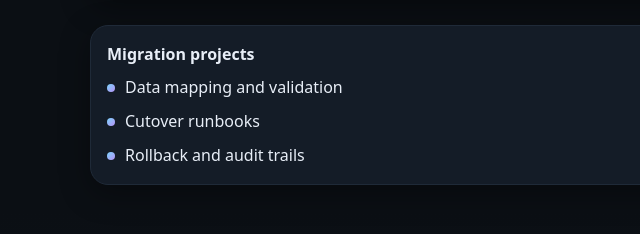
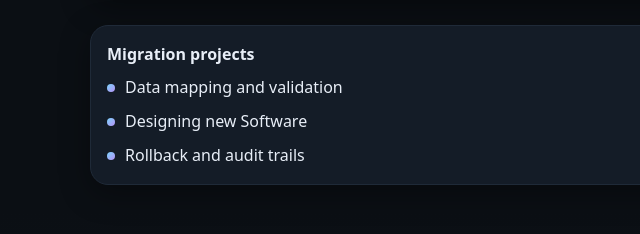
Before and after one commit to JoelTheProgrammer/Portfolio, a plain HTML site: page index.html in a window 1280 px wide. Shown: the part 910-1144 px from the top of the page, 0-640 px from the left. Drawn offline with Linux system fonts and the light colour scheme.

Commit message:
Migration Projekt gefixt

```diff
--- a/i18n/de.json
+++ b/i18n/de.json
@@ -20,7 +20,7 @@
   "sap.dev5": "Verarbeitung strukturierter Daten (XSD, XML, JSON)",
   "sap.mig": "Migrationsprojekte",
   "sap.m1": "Daten-Mapping und Validierung",
-  "sap.m2": "Cutover-Runbooks",
+  "sap.m2": "Neue Software entwickelt",
   "sap.m3": "Rollback und Audit-Trails",
   "rpa.title": "RPA",
   "rpa.l1": "Planung, Aufbau und Betrieb von Automation-Umgebungen inklusive Server-Setup",
--- a/i18n/en.json
+++ b/i18n/en.json
@@ -20,7 +20,7 @@
   "sap.dev5": "Structured data handling (XSD, XML, JSON)",
   "sap.mig": "Migration projects",
   "sap.m1": "Data mapping and validation",
-  "sap.m2": "Cutover runbooks",
+  "sap.m2": "Designing new Software",
   "sap.m3": "Rollback and audit trails",
   "rpa.title": "RPA",
   "rpa.l1": "Planned, configured and operated automation environments including server setup",
--- a/index.html
+++ b/index.html
@@ -93,7 +93,7 @@
                 <h4 data-i18n="sap.mig">Migration projects</h4>
                 <ul class="list">
                     <li><span class="dot"></span><span data-i18n="sap.m1">Data mapping and validation</span></li>
-                    <li><span class="dot"></span><span data-i18n="sap.m2">Cutover runbooks</span></li>
+                    <li><span class="dot"></span><span data-i18n="sap.m2">Designing new Software</span></li>
                     <li><span class="dot"></span><span data-i18n="sap.m3">Rollback and audit trails</span></li>
                 </ul>
             </div>
```
